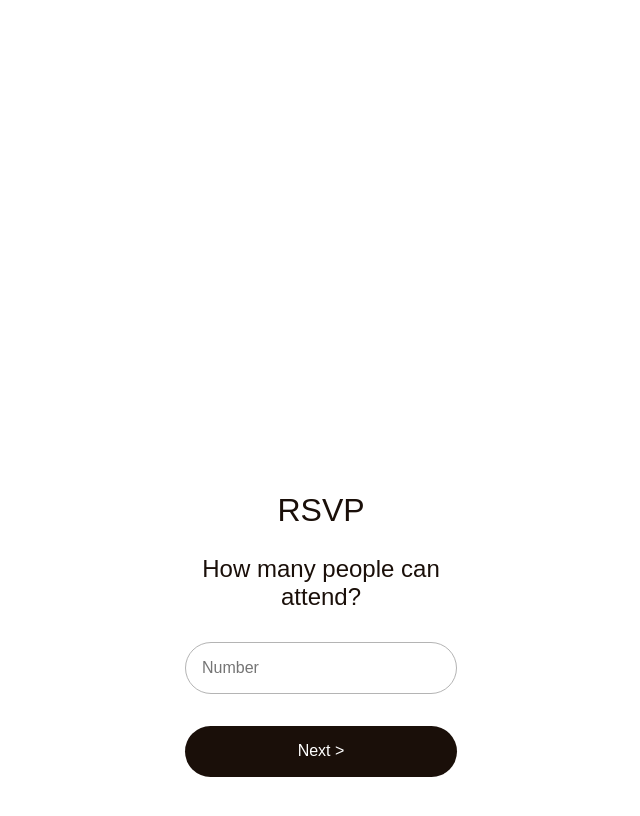
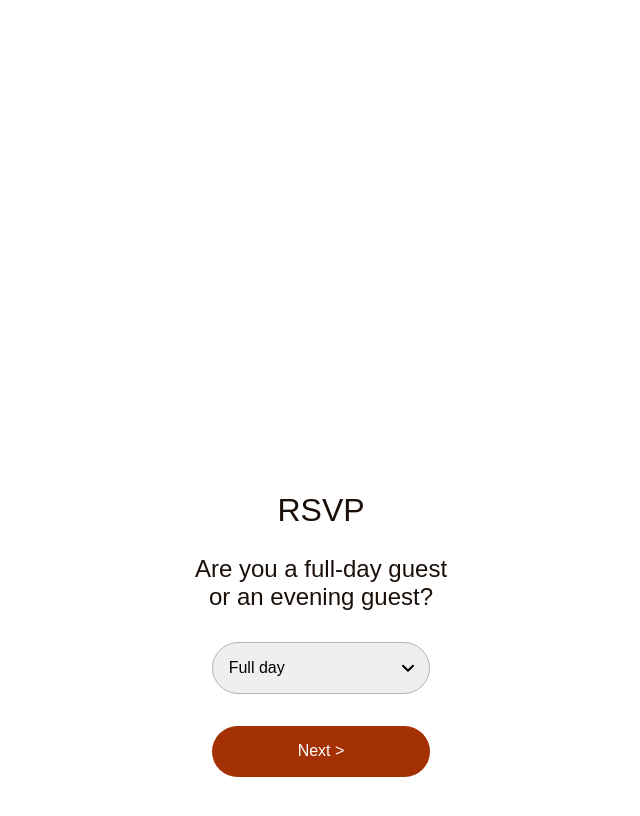
Before and after one commit to Joe-Brady/wedding-site, a React app: page / in a window 1280 px wide. Both pictures are taken after a click on the button "Next >". Shown: the top 816 px of the page, without its empty margins (319-959 px from the left). Built offline with nearby package versions, Linux system fonts and the light colour scheme.

Commit message:
Finished RSVP stages

```diff
--- a/src/components/atoms/Button/Button.tsx
+++ b/src/components/atoms/Button/Button.tsx
@@ -2,15 +2,15 @@ import React, { ReactElement, MouseEvent } from "react";
 import styled from "styled-components";
 
 const StyledButton = styled("button")`
-  grid-area: button;
   padding: ${({ theme }) => `${theme.space(2)} ${theme.space(3)}`};
   border-radius: 100px;
   border: none;
-  background-color: ${({ theme }) => theme.dark};
+  background-color: ${({ theme }) => theme.highlight};
   color: ${({ theme }) => theme.light};
   opacity: ${({ disabled }) => (disabled ? "0.3" : "1")};
   cursor: ${({ disabled }) => (disabled ? "not-allowed" : "pointer")};
   width: 100%;
+  margin-bottom: 2rem;
 
   &:hover {
     opacity: ${({ disabled }) => (disabled ? "0.3" : "0.8")};
--- /dev/null
+++ b/src/components/atoms/Checkbox/Checkbox.tsx
@@ -0,0 +1,30 @@
+import React, { ReactElement } from "react";
+import styled from "styled-components";
+import Typography from "../../core/Typography/Typography";
+
+const InputContainer = styled("div")`
+  display: flex;
+  align-items: center;
+`;
+
+const Input = styled("input")`
+  border: 1px solid ${({ theme }) => theme.grey50};
+  margin-right: 1rem;
+  &[type="checkbox"] {
+    transform: scale(1.5);
+  }
+`;
+
+export interface Props {
+  name: string;
+  label: string;
+}
+
+const Checkbox = ({ label, name }: Props): ReactElement => (
+  <InputContainer>
+    <Input type="checkbox" name={name} />
+    <Typography variant="body" text={label} />
+  </InputContainer>
+);
+
+export default Checkbox;
--- a/src/components/atoms/NumberInput/NumberInput.tsx
+++ b/src/components/atoms/NumberInput/NumberInput.tsx
@@ -2,7 +2,6 @@ import React, { ReactElement } from "react";
 import styled from "styled-components";
 
 const Input = styled("input")`
-  grid-area: input;
   padding: ${({ theme }) => theme.space(2)};
   border-radius: 100px;
   border: 1px solid ${({ theme }) => theme.grey50};
--- a/src/components/atoms/Select/Select.tsx
+++ b/src/components/atoms/Select/Select.tsx
@@ -2,7 +2,6 @@ import React, { ChangeEvent, ReactElement } from "react";
 import styled from "styled-components";
 
 const StyledSelect = styled("select")`
-  grid-area: input;
   padding: ${({ theme }) => theme.space(2)};
   padding-right: ${({ theme }) => theme.space(6)};
   border-radius: 100px;
@@ -12,6 +11,7 @@ const StyledSelect = styled("select")`
   cursor: pointer;
   width: 100%;
   box-shadow: none;
+  margin: 2rem 0;
 `;
 
 const SelectContainer = styled("div")`
@@ -38,7 +38,9 @@ const Select = ({ name, options, onChange }: Props): ReactElement => (
   <SelectContainer>
     <StyledSelect name={name} onChange={onChange}>
       {options.map((option) => (
-        <option value={option.value}>{option.text}</option>
+        <option key={option.value} value={option.value}>
+          {option.text}
+        </option>
       ))}
     </StyledSelect>
 
--- a/src/components/atoms/TextInput/TextInput.tsx
+++ b/src/components/atoms/TextInput/TextInput.tsx
@@ -2,13 +2,13 @@ import React, { ReactElement } from "react";
 import styled from "styled-components";
 
 const Input = styled("input")`
-  grid-area: input;
   padding: ${({ theme }) => theme.space(2)};
   border-radius: 100px;
   border: 1px solid ${({ theme }) => theme.grey50};
   width: 100%;
   box-sizing: border-box;
   box-shadow: none;
+  margin-bottom: 2rem;
 `;
 
 export interface Props {
--- a/src/components/core/Typography/Typography.tsx
+++ b/src/components/core/Typography/Typography.tsx
@@ -33,7 +33,7 @@ const Typography = ({ variant, text, style }: Props): ReactElement => {
       break;
   }
 
-  return <VariantComponent style={style}>{text}</VariantComponent>;
+  return <VariantComponent style={{ ...style }}>{text}</VariantComponent>;
 };
 
 export default Typography;
--- a/src/components/pages/Home/Home.tsx
+++ b/src/components/pages/Home/Home.tsx
@@ -3,19 +3,22 @@ import React, { useState, ReactElement } from "react";
 import Page from "../../templates/Page/Page";
 import Typography from "../../core/Typography/Typography";
 import TextInput from "../../atoms/TextInput/TextInput";
-import NumberInput from "../../atoms/NumberInput/NumberInput";
 import Button from "../../atoms/Button/Button";
 import Select from "../../atoms/Select/Select";
-import { PageTitleContainer, Label, Form } from "./styles";
+import { PageTitleContainer, FormStage, Form } from "./styles";
 import { submitRsvp } from "./utils";
 import Tick from "./Tick";
+import Checkbox from "../../atoms/Checkbox/Checkbox";
+
+interface Person {
+  fullName: string;
+}
 
 const Home = (): ReactElement => {
-  const [rsvpStep, setRsvpStep] = useState(1);
+  const [rsvpStep, setRsvpStep] = useState("CAN_YOU_ATTEND");
   const [attending, setAttending] = useState(true);
-
-  const nextStep = () => setRsvpStep((currentStep) => currentStep + 1);
-  const lastStep = () => setRsvpStep(3);
+  const [people, setPeople] = useState<Person[]>([]);
+  const [eveningGuest, setEveningGuest] = useState(false);
 
   const hiddenStyle = { display: "none" };
 
@@ -43,12 +46,12 @@ const Home = (): ReactElement => {
           name="RSVP"
           method="POST"
           onSubmit={(e) => {
-            submitRsvp(e).then(nextStep);
+            submitRsvp(e).then(() => setRsvpStep("THANK_YOU"));
           }}
         >
           <input type="hidden" name="form-name" value="RSVP" />
 
-          <Label style={rsvpStep !== 1 ? hiddenStyle : {}}>
+          <FormStage style={rsvpStep !== "CAN_YOU_ATTEND" ? hiddenStyle : {}}>
             <Typography
               variant="h3"
               text="Can you attend?"
@@ -66,46 +69,167 @@ const Home = (): ReactElement => {
                   : setAttending(false)
               }
             />
-            <Button text="Next >" onClick={attending ? nextStep : lastStep} />
-          </Label>
+            <Button
+              text="Next >"
+              onClick={
+                attending
+                  ? () => setRsvpStep("TYPE_OF_GUEST")
+                  : () => setRsvpStep("PEOPLE")
+              }
+            />
+          </FormStage>
 
-          <Label style={rsvpStep !== 2 ? hiddenStyle : {}}>
+          <FormStage style={rsvpStep !== "TYPE_OF_GUEST" ? hiddenStyle : {}}>
             <Typography
               variant="h3"
-              text="How many people can attend?"
+              text="Are you a full-day guest or an evening guest?"
               style={{ gridArea: "question", margin: 0, textAlign: "center" }}
             />
-            <NumberInput
-              name="Number of people"
-              size={12}
-              placeholder="Number"
-              min={0}
-              max={20}
+            <Select
+              name="Type of guest"
+              options={[
+                { value: "Full day", text: "Full day" },
+                { value: "Evening", text: "Evening" },
+              ]}
+              onChange={(event) =>
+                event.target.value === "Evening"
+                  ? setEveningGuest(true)
+                  : setEveningGuest(false)
+              }
             />
-            <Button text="Next >" onClick={nextStep} />
-          </Label>
+            <Button
+              text="Next >"
+              onClick={
+                eveningGuest
+                  ? () => setRsvpStep("EVENING_GUEST_ATTENDING_CEREMONY")
+                  : () => setRsvpStep("PEOPLE")
+              }
+            />
+          </FormStage>
 
-          <Label style={rsvpStep !== 3 ? hiddenStyle : {}}>
-            <div style={{ gridArea: "question" }}>
+          <FormStage
+            style={
+              rsvpStep !== "EVENING_GUEST_ATTENDING_CEREMONY" ? hiddenStyle : {}
+            }
+          >
+            <div
+              style={{ gridArea: "question", margin: 0, textAlign: "center" }}
+            >
               <Typography
                 variant="h3"
-                text="What are your names?"
-                style={{ margin: 0, textAlign: "center" }}
+                text="Will you also attend the ceremony?"
               />
-              {attending && (
-                <Typography
-                  variant="body"
-                  text="Include each person's full name for place settings"
-                  style={{ marginBottom: 0, textAlign: "center" }}
-                />
-              )}
+              <Typography
+                variant="body"
+                text="Evening guests are welcome to attend the ceremony (arrive 12-12:30 at Convocation House). Please have lunch and dinner in Oxford and we will feed you chips and sausage butties around 9pm!"
+              />
             </div>
 
-            <TextInput name="Names" placeholder="Names" />
-            <Button submit text="Submit RSVP" disabled={false} />
-          </Label>
+            <Select
+              name="Evening guest attending ceremony"
+              options={[
+                { value: "No", text: "No, evening only" },
+                { value: "Yes", text: "Yes, ceremony + evening" },
+              ]}
+            />
+            <Button text="Next >" onClick={() => setRsvpStep("PEOPLE")} />
+          </FormStage>
 
-          {rsvpStep === 4 && (
+          <FormStage style={rsvpStep !== "PEOPLE" ? hiddenStyle : {}}>
+            <div>
+              <Typography
+                variant="h3"
+                text={
+                  attending
+                    ? "Who is attending?"
+                    : "Who was on your invitation?"
+                }
+                style={{ margin: 0, marginBottom: "2rem", textAlign: "center" }}
+              />
+
+              <Typography
+                variant="body"
+                text="Click 'Add person' for each person on the invitation."
+                style={{ margin: 0, marginBottom: "2rem", textAlign: "center" }}
+              />
+            </div>
+
+            {people.map((person, index) => (
+              <div>
+                <Typography
+                  variant="h4"
+                  text={`Person ${index + 1}`}
+                  style={{
+                    margin: 0,
+                    marginBottom: "2rem",
+                    textAlign: "center",
+                  }}
+                />
+
+                <TextInput
+                  name={`Full name for person ${index}`}
+                  placeholder="Full name (including surname)"
+                />
+
+                {eveningGuest === false && attending && (
+                  <div style={{ marginBottom: "2rem" }}>
+                    <Typography
+                      variant="body"
+                      text="Dietary requirements for this person"
+                      style={{ marginBottom: 0, textAlign: "center" }}
+                    />
+
+                    <Checkbox
+                      name={`Dietary Requirement for person ${index}: Vegetarian`}
+                      label="Vegetarian"
+                    />
+                    <Checkbox
+                      name={`Dietary Requirement for person ${index}: Vegan`}
+                      label="Vegan"
+                    />
+
+                    <Checkbox
+                      name={`Dietary Requirement for person ${index}: Gluten intolerant`}
+                      label="Gluten free"
+                    />
+                    <Checkbox
+                      name={`Dietary Requirement for person ${index}: Nut free`}
+                      label="Nut free"
+                    />
+                    <Checkbox
+                      name={`Dietary Requirement for person ${index}: Dairy`}
+                      label="Dairy free"
+                    />
+                    <br />
+                    <TextInput
+                      name={`Dietary Requirement for person ${index}: Other`}
+                      placeholder="Other (please specify)"
+                    />
+                  </div>
+                )}
+              </div>
+            ))}
+
+            <div>
+              <Button
+                text={people.length < 1 ? "Add person" : "Add another person"}
+                onClick={() =>
+                  setPeople((currentPeople) => [
+                    ...currentPeople,
+                    { fullName: "" },
+                  ])
+                }
+              />
+
+              <Button
+                submit
+                text="Submit RSVP"
+                disabled={people.length === 0}
+              />
+            </div>
+          </FormStage>
+
+          {rsvpStep === "THANK_YOU" && (
             <>
               <Tick />
               <Typography variant="h3" text="Thank you!" />
--- a/src/components/pages/Home/styles.ts
+++ b/src/components/pages/Home/styles.ts
@@ -8,14 +8,11 @@ export const PageTitleContainer = styled("div")`
   }
 `;
 
-export const Label = styled("label")`
-  display: grid;
-  grid-auto-flow: column;
-  grid-gap: ${({ theme }) => theme.space(4)};
-  align-items: center;
-  grid-template-areas: "question" "input" "button";
+export const FormStage = styled("div")`
+  display: flex
+  flex-direction: column;
   justify-items: center;
-  width: ${({ theme }) => theme.space(34)};
+  width: ${({ theme }) => theme.space(35)};
   max-width: 100%;
 `;
 
```
Also changed, not shown: 1 other file (tests, documents, lock files or other folders).
